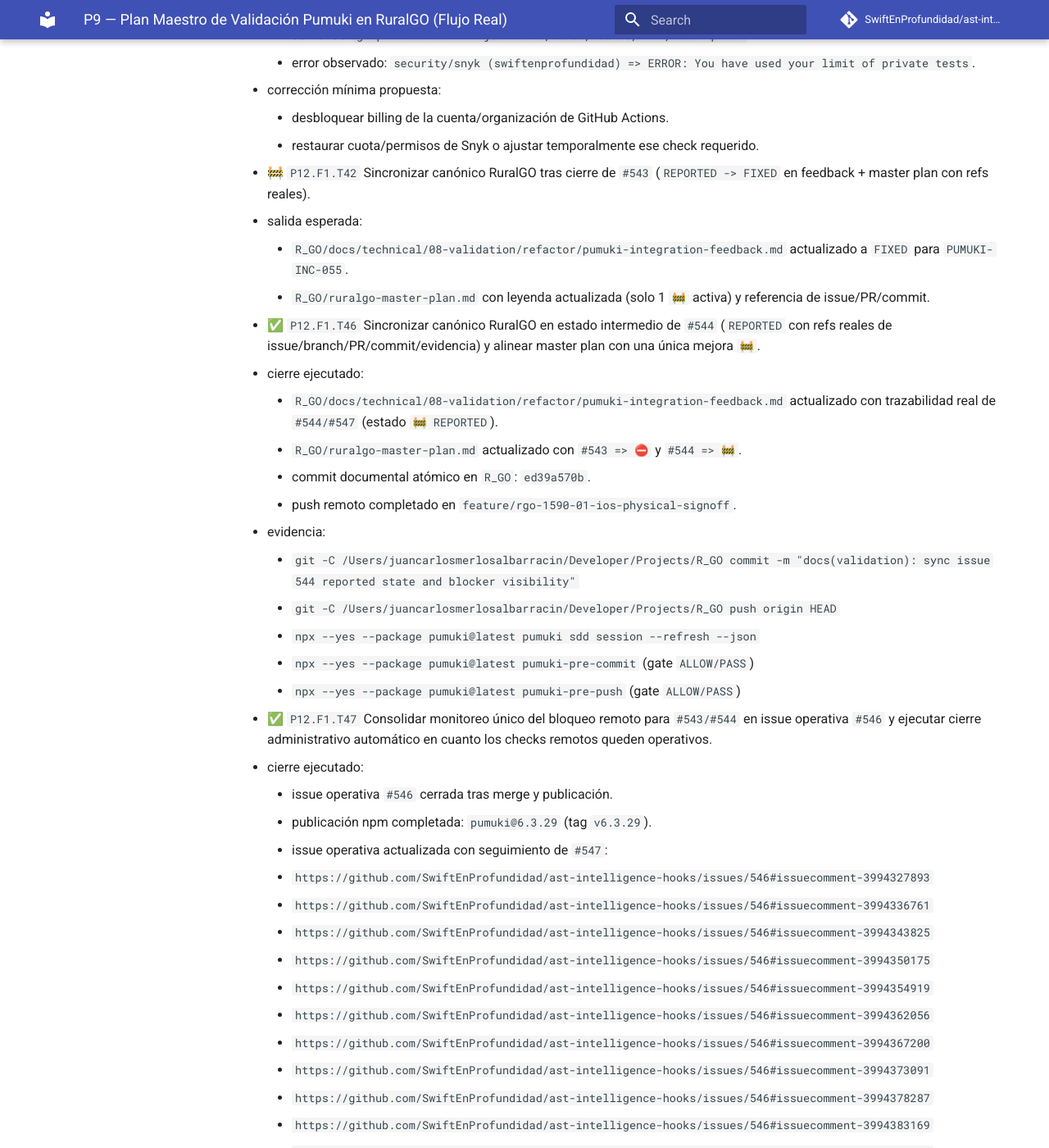
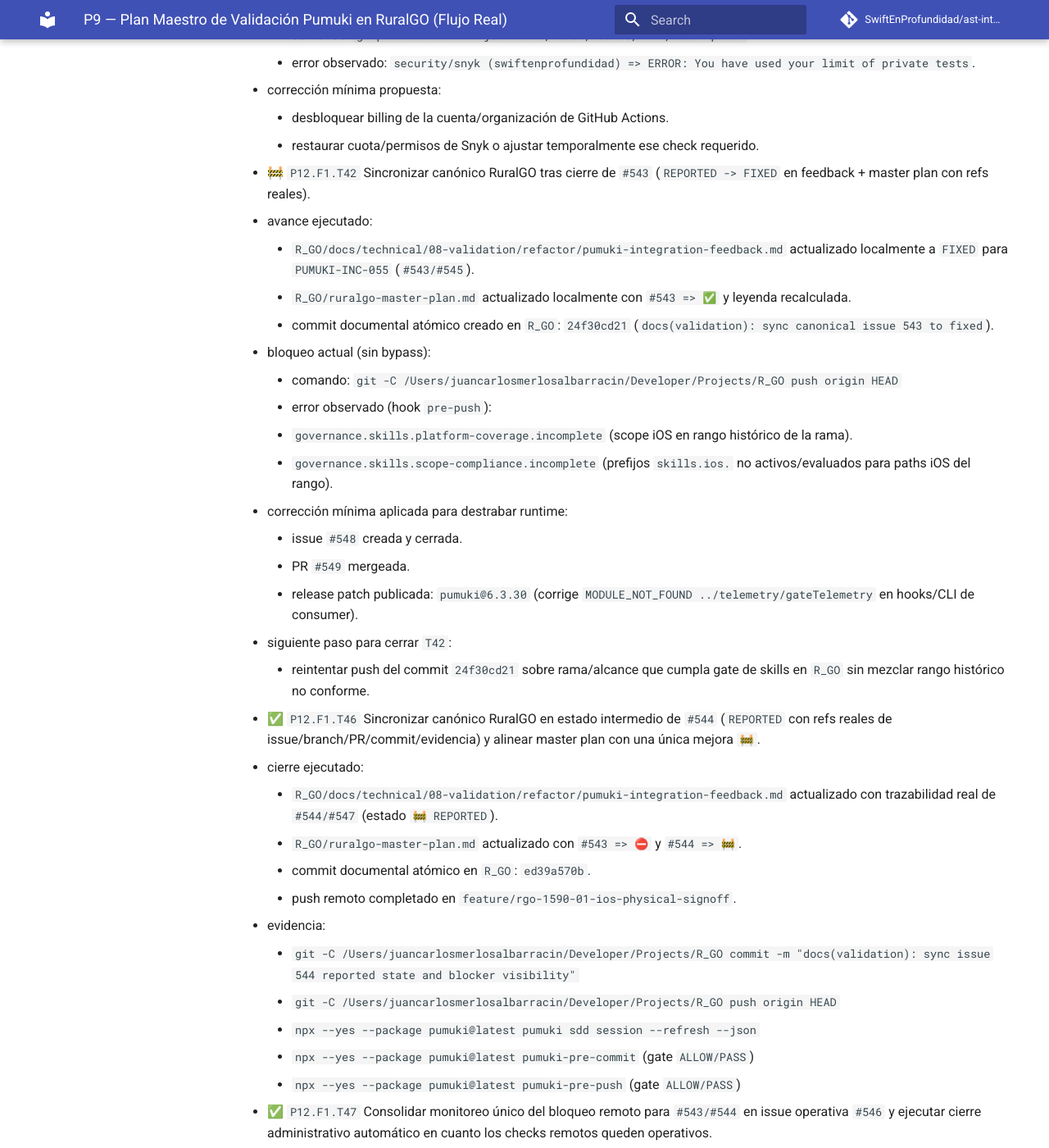
Before and after one commit to SwiftEnProfundidad/ast-intelligence-hooks, an MkDocs documentation site: the page built from docs/seguimiento-completo-validacion-ruralgo-03-03-2026.md, in a window 1280 px wide and 1400 px high, scrolled down 47743 px. Shown: the whole window at 82% size. Built offline with MkDocs 1.6.1 and Material for MkDocs 9.7.7, drawn with Linux system fonts in a browser that asks for light colours; comment, search, counter and statistics services are not loaded; some of the changed text lies outside the part shown.

Commit message:
docs(tracking): record T42 blocker and 6.3.30 packaging hotfix

```diff
--- a/docs/seguimiento-completo-validacion-ruralgo-03-03-2026.md
+++ b/docs/seguimiento-completo-validacion-ruralgo-03-03-2026.md
@@ -1327,9 +1327,21 @@ Criterio de salida F5:
     - restaurar cuota/permisos de Snyk o ajustar temporalmente ese check requerido.
 
 - 🚧 `P12.F1.T42` Sincronizar canónico RuralGO tras cierre de `#543` (`REPORTED -> FIXED` en feedback + master plan con refs reales).
-  - salida esperada:
-    - `R_GO/docs/technical/08-validation/refactor/pumuki-integration-feedback.md` actualizado a `FIXED` para `PUMUKI-INC-055`.
-    - `R_GO/ruralgo-master-plan.md` con leyenda actualizada (solo 1 `🚧` activa) y referencia de issue/PR/commit.
+  - avance ejecutado:
+    - `R_GO/docs/technical/08-validation/refactor/pumuki-integration-feedback.md` actualizado localmente a `FIXED` para `PUMUKI-INC-055` (`#543/#545`).
+    - `R_GO/ruralgo-master-plan.md` actualizado localmente con `#543 => ✅` y leyenda recalculada.
+    - commit documental atómico creado en `R_GO`: `24f30cd21` (`docs(validation): sync canonical issue 543 to fixed`).
+  - bloqueo actual (sin bypass):
+    - comando: `git -C /Users/juancarlosmerlosalbarracin/Developer/Projects/R_GO push origin HEAD`
+    - error observado (hook `pre-push`):
+      - `governance.skills.platform-coverage.incomplete` (scope iOS en rango histórico de la rama).
+      - `governance.skills.scope-compliance.incomplete` (prefijos `skills.ios.` no activos/evaluados para paths iOS del rango).
+  - corrección mínima aplicada para destrabar runtime:
+    - issue `#548` creada y cerrada.
+    - PR `#549` mergeada.
+    - release patch publicada: `pumuki@6.3.30` (corrige `MODULE_NOT_FOUND ../telemetry/gateTelemetry` en hooks/CLI de consumer).
+  - siguiente paso para cerrar `T42`:
+    - reintentar push del commit `24f30cd21` sobre rama/alcance que cumpla gate de skills en `R_GO` sin mezclar rango histórico no conforme.
 
 - ✅ `P12.F1.T46` Sincronizar canónico RuralGO en estado intermedio de `#544` (`REPORTED` con refs reales de issue/branch/PR/commit/evidencia) y alinear master plan con una única mejora `🚧`.
   - cierre ejecutado:
@@ -1678,6 +1690,22 @@ Criterio de salida F5:
       - `gh run rerun 22648216106 --failed` (rerun solicitado en iteración actual).
       - `gh run rerun 22670371464 --failed` (rerun solicitado en iteración actual).
 
+- ✅ `P12.F1.T48` Corregir regresión crítica de packaging en `pumuki@6.3.29` (módulo telemetry ausente en npm) y publicar patch release.
+  - cierre ejecutado:
+    - issue creada: `#548` (`bug: npm package misses integrations/telemetry and breaks hooks at runtime`).
+    - fix implementado:
+      - `package.json` incluye `integrations/telemetry/*.ts` en `files`.
+      - `scripts/package-manifest-lib.ts` exige `integrations/telemetry/gateTelemetry.ts` como ruta requerida.
+    - PR mergeada: `#549` (commit de merge `1075752d338f38354772781b5e32e0face35189c`).
+    - issue `#548` cerrada.
+    - release publicada: `pumuki@6.3.30` + tag `v6.3.30`.
+  - evidencia:
+    - `npx --yes tsx@4.21.0 --test scripts/__tests__/package-manifest-lib.test.ts scripts/__tests__/check-package-manifest.test.ts`
+    - `npm run -s validation:package-manifest`
+    - `npm pack --json --dry-run | rg "integrations/telemetry/gateTelemetry.ts"`
+    - `npm run -s typecheck`
+    - `npm publish --access public`
+
 - ⏳ `P12.F1.T45` Sincronizar canónico RuralGO tras cierre de `#544` (`REPORTED -> FIXED` en feedback + master plan con refs reales).
   - salida esperada:
     - `R_GO/docs/technical/08-validation/refactor/pumuki-integration-feedback.md` actualizado a `FIXED` para `PUMUKI-INC-056`.
```
Also changed, not shown: docs/registro-maestro-de-seguimiento.md (+1 -1 lines).
